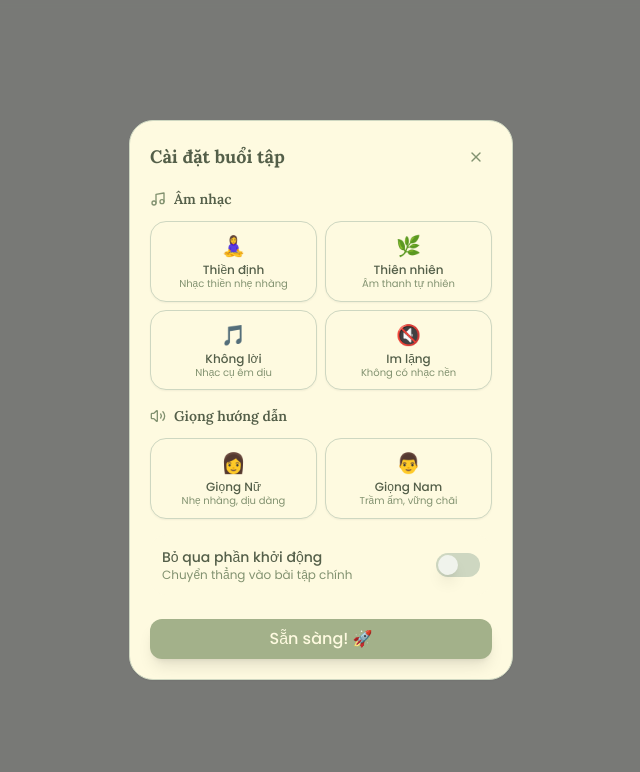
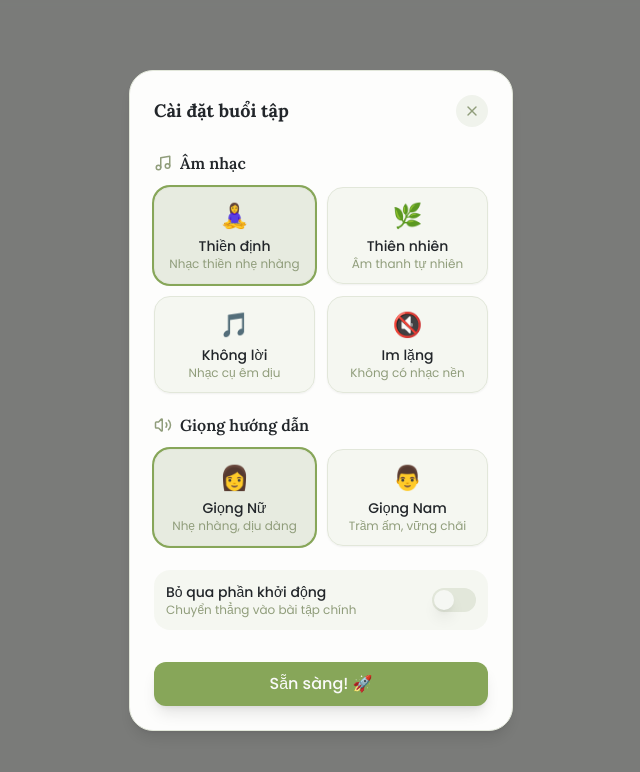
Before and after one commit to nickken253/an-lanh-wellness-guide, a React (Vite) app: page /workout-setup in a window 1280 px wide. Shown: the top 772 px of the page, without its empty margins (319-959 px from the left). Built offline with nearby package versions, Linux system fonts and the light colour scheme.

Commit message:
Refactor: Improve visual separation and navbar style
Adjusted color palettes, shadows, and styles in `src/index.css`, `src/components/BottomNavigation.tsx`, and various pages to enhance visual separation and improve the bottom navigation bar's prominence.

```diff
--- a/src/components/BottomNavigation.tsx
+++ b/src/components/BottomNavigation.tsx
@@ -17,8 +17,8 @@ const BottomNavigation = ({ currentTab }: BottomNavigationProps) => {
   ];
 
   return (
-    <div className="fixed bottom-0 left-0 right-0 px-2 py-3 safe-area-bottom z-50">
-      <div className="w-full max-w-md mx-auto bg-muted/70 backdrop-blur-md rounded-2xl shadow-lg flex justify-around items-center p-1.5">
+    <div className="fixed bottom-0 left-0 right-0 px-4 py-3 safe-area-bottom z-50">
+      <div className="w-full max-w-md mx-auto bg-secondary/80 backdrop-blur-lg rounded-2xl shadow-lg flex justify-around items-center p-1.5">
         {tabs.map((tab) => (
           <div
             key={tab.id}
@@ -27,7 +27,7 @@ const BottomNavigation = ({ currentTab }: BottomNavigationProps) => {
           >
             <div className={`flex items-center justify-center h-8 w-16 rounded-full transition-all duration-300 ${
               currentTab === tab.id
-                ? 'bg-secondary text-secondary-foreground'
+                ? 'bg-primary/90 text-primary-foreground'
                 : 'text-muted-foreground'
             }`}>
               <tab.icon size={22} />
--- a/src/index.css
+++ b/src/index.css
@@ -7,16 +7,16 @@
 
 @layer base {
   :root {
-    --background: 84 22% 94%; /* sage-100 */
+    --background: 84 22% 96%; /* Lighter sage-100 for better contrast */
     --foreground: 210 11% 15%; /* charcoal gray */
 
-    --card: 60 9% 98%; /* ivory-50 */
+    --card: 60 9% 99%; /* ivory-50 but almost white */
     --card-foreground: 210 11% 15%;
 
-    --popover: 60 9% 98%;
+    --popover: 60 9% 99%;
     --popover-foreground: 210 11% 15%;
 
-    --primary: 84 22% 50%; /* sage-600 for better contrast */
+    --primary: 84 30% 50%; /* A bit more saturated sage for primary actions */
     --primary-foreground: 60 9% 98%;
 
     --secondary: 84 22% 90%; /* sage-200 - Tonal secondary */
@@ -28,44 +28,44 @@
     --accent: 39 77% 64%; /* sandy-300 */
     --accent-foreground: 210 11% 15%;
 
-    --destructive: 0 84.2% 60.2%;
+    --destructive: 0 72% 51%; /* Adjusted for better visibility */
     --destructive-foreground: 60 9% 98%;
 
-    --border: 84 22% 80%; /* sage-200, slightly darker */
-    --input: 84 22% 80%; /* sage-200, slightly darker */
-    --ring: 84 22% 59%; /* sage-500 */
+    --border: 84 22% 88%; /* sage-200, slightly darker for definition */
+    --input: 84 22% 88%; /* sage-200, slightly darker */
+    --ring: 84 30% 50%; /* primary */
 
     --radius: 16px; /* M3 uses more rounded corners */
   }
 
   .dark {
-    --background: 84 15% 20%;
+    --background: 84 10% 15%; /* Darker, less saturated sage */
     --foreground: 60 9% 98%;
 
-    --card: 84 15% 25%;
+    --card: 84 10% 20%; /* Slightly lighter than background */
     --card-foreground: 60 9% 98%;
 
-    --popover: 210 11% 15%;
+    --popover: 84 10% 20%;
     --popover-foreground: 60 9% 98%;
 
-    --primary: 84 22% 59%; /* sage-500 */
+    --primary: 84 25% 55%; /* Lighter sage for dark mode */
     --primary-foreground: 210 11% 15%;
 
-    --secondary: 84 15% 25%;
+    --secondary: 84 10% 25%;
     --secondary-foreground: 60 9% 98%;
 
-    --muted: 84 15% 20%;
+    --muted: 84 10% 20%;
     --muted-foreground: 84 15% 65%;
 
-    --accent: 39 77% 64%; /* sandy-300 */
+    --accent: 39 77% 64%;
     --accent-foreground: 60 9% 98%;
 
-    --destructive: 0 62.8% 30.6%;
+    --destructive: 0 63% 40%;
     --destructive-foreground: 60 9% 98%;
 
-    --border: 84 15% 30%;
-    --input: 84 15% 30%;
-    --ring: 84 22% 59%;
+    --border: 84 10% 30%;
+    --input: 84 10% 30%;
+    --ring: 84 25% 55%;
   }
 }
 
--- a/src/pages/WorkoutSetup.tsx
+++ b/src/pages/WorkoutSetup.tsx
@@ -31,43 +31,44 @@ const WorkoutSetup = () => {
 
   return (
     <div className="min-h-screen bg-black/50 backdrop-blur-sm flex items-center justify-center p-3">
-      <Card className="w-full max-w-sm bg-ivory-50 rounded-3xl shadow-neumorphic-out p-1">
-       <div className="bg-ivory-50 rounded-[22px] p-4">
+      <Card className="w-full max-w-sm bg-card rounded-3xl shadow-lg p-1">
+       <div className="rounded-[22px] p-5">
           {/* Header */}
-          <div className="flex items-center justify-between mb-4">
-            <h2 className="text-lg font-serif font-bold text-sage-800">
+          <div className="flex items-center justify-between mb-6">
+            <h2 className="text-lg font-serif font-bold text-foreground">
               Cài đặt buổi tập
             </h2>
             <Button
               variant="ghost"
+              size="icon"
               onClick={() => navigate(-1)}
-              className="rounded-full p-1.5 h-8 w-8 text-sage-600 bg-ivory-50 shadow-neumorphic-out-sm active:shadow-neumorphic-in-sm"
+              className="rounded-full h-8 w-8 text-muted-foreground bg-muted hover:bg-muted/80"
             >
-              <X size={16} />
+              <X size={18} />
             </Button>
           </div>
 
           {/* Music Selection */}
-          <div className="mb-4">
+          <div className="mb-5">
             <div className="flex items-center space-x-2 mb-3">
-              <Music size={16} className="text-sage-600" />
-              <h3 className="text-sm font-semibold text-sage-800">Âm nhạc</h3>
+              <Music size={18} className="text-muted-foreground" />
+              <h3 className="text-base font-semibold text-foreground">Âm nhạc</h3>
             </div>
-            <div className="grid grid-cols-2 gap-2">
+            <div className="grid grid-cols-2 gap-3">
               {musicOptions.map((option) => (
                 <Card
                   key={option.id}
-                  className={`p-2.5 cursor-pointer transition-all duration-200 rounded-2xl ${
+                  className={`p-3 cursor-pointer transition-all duration-200 rounded-2xl ${
                     selectedMusic === option.id
-                      ? 'shadow-neumorphic-in-sm bg-ivory-50'
-                      : 'shadow-neumorphic-out-sm bg-ivory-50 hover:shadow-md'
+                      ? 'bg-secondary ring-2 ring-primary'
+                      : 'bg-muted/60 hover:bg-muted'
                   }`}
                   onClick={() => setSelectedMusic(option.id)}
                 >
                   <div className="text-center">
-                    <div className="text-xl mb-0.5">{option.icon}</div>
-                    <p className="font-medium text-sage-800 text-xs">{option.label}</p>
-                    <p className="text-[10px] text-sage-600 leading-tight">{option.description}</p>
+                    <div className="text-2xl mb-1">{option.icon}</div>
+                    <p className="font-medium text-foreground text-sm">{option.label}</p>
+                    <p className="text-xs text-muted-foreground leading-tight">{option.description}</p>
                   </div>
                 </Card>
               ))}
@@ -75,26 +76,26 @@ const WorkoutSetup = () => {
           </div>
 
           {/* Voice Selection */}
-          <div className="mb-4">
+          <div className="mb-6">
             <div className="flex items-center space-x-2 mb-3">
-              <Volume2 size={16} className="text-sage-600" />
-              <h3 className="text-sm font-semibold text-sage-800">Giọng hướng dẫn</h3>
+              <Volume2 size={18} className="text-muted-foreground" />
+              <h3 className="text-base font-semibold text-foreground">Giọng hướng dẫn</h3>
             </div>
-            <div className="grid grid-cols-2 gap-2">
+            <div className="grid grid-cols-2 gap-3">
               {voiceOptions.map((option) => (
                 <Card
                   key={option.id}
-                  className={`p-2.5 cursor-pointer transition-all duration-200 rounded-2xl ${
+                  className={`p-3 cursor-pointer transition-all duration-200 rounded-2xl ${
                     selectedVoice === option.id
-                      ? 'shadow-neumorphic-in-sm bg-ivory-50'
-                      : 'shadow-neumorphic-out-sm bg-ivory-50 hover:shadow-md'
+                      ? 'bg-secondary ring-2 ring-primary'
+                      : 'bg-muted/60 hover:bg-muted'
                   }`}
                   onClick={() => setSelectedVoice(option.id)}
                 >
                   <div className="text-center">
-                    <div className="text-xl mb-0.5">{option.icon}</div>
-                    <p className="font-medium text-sage-800 text-xs">{option.label}</p>
-                    <p className="text-[10px] text-sage-600 leading-tight">{option.description}</p>
+                    <div className="text-2xl mb-1">{option.icon}</div>
+                    <p className="font-medium text-foreground text-sm">{option.label}</p>
+                    <p className="text-xs text-muted-foreground leading-tight">{option.description}</p>
                   </div>
                 </Card>
               ))}
@@ -102,16 +103,15 @@ const WorkoutSetup = () => {
           </div>
 
           {/* Skip Warmup Option */}
-          <div className="mb-6">
-            <div className="flex items-center justify-between p-3 bg-ivory-50 rounded-2xl shadow-neumorphic-out-sm">
+          <div className="mb-8">
+            <div className="flex items-center justify-between p-3 bg-muted/60 rounded-2xl">
               <div>
-                <p className="text-sm font-medium text-sage-800">Bỏ qua phần khởi động</p>
-                <p className="text-xs text-sage-600">Chuyển thẳng vào bài tập chính</p>
+                <p className="text-sm font-medium text-foreground">Bỏ qua phần khởi động</p>
+                <p className="text-xs text-muted-foreground">Chuyển thẳng vào bài tập chính</p>
               </div>
               <Switch
                 checked={skipWarmup}
                 onCheckedChange={setSkipWarmup}
-                className="shadow-neumorphic-in-sm data-[state=checked]:bg-sage-500"
               />
             </div>
           </div>
@@ -119,8 +119,8 @@ const WorkoutSetup = () => {
           {/* Start Button */}
           <Button
             onClick={handleStart}
-            variant="ghost"
-            className="w-full bg-sage-500 text-ivory-50 font-medium py-3 text-base rounded-xl shadow-lg hover:bg-sage-600 active:scale-95 transition-all"
+            size="lg"
+            className="w-full font-medium text-base rounded-xl shadow-lg active:scale-95 transition-all"
           >
             Sẵn sàng! 🚀
           </Button>
```
Also changed, not shown: src/pages/Dashboard.tsx (+27 -26 lines), src/pages/Index.tsx (+4 -4 lines), src/pages/Profile.tsx (+36 -35 lines), src/pages/WorkoutSummary.tsx (+35 -35 lines).
